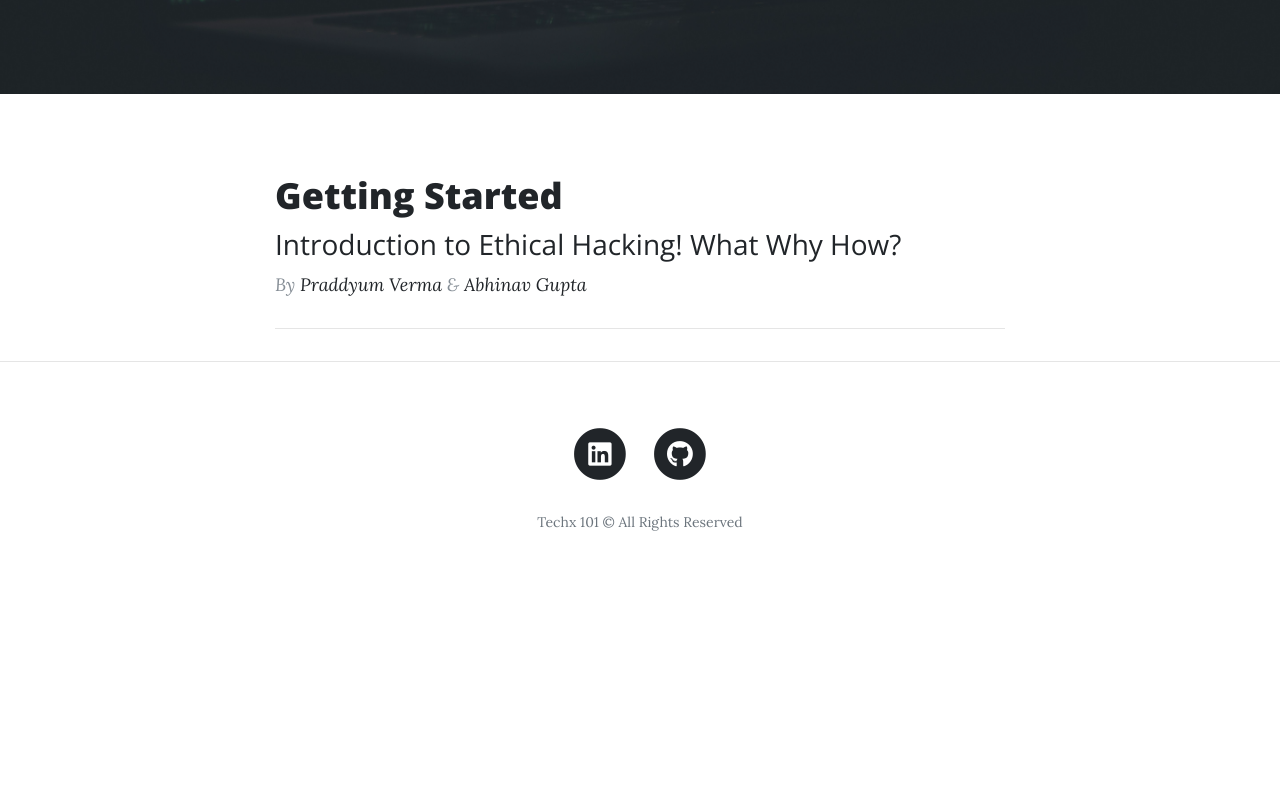
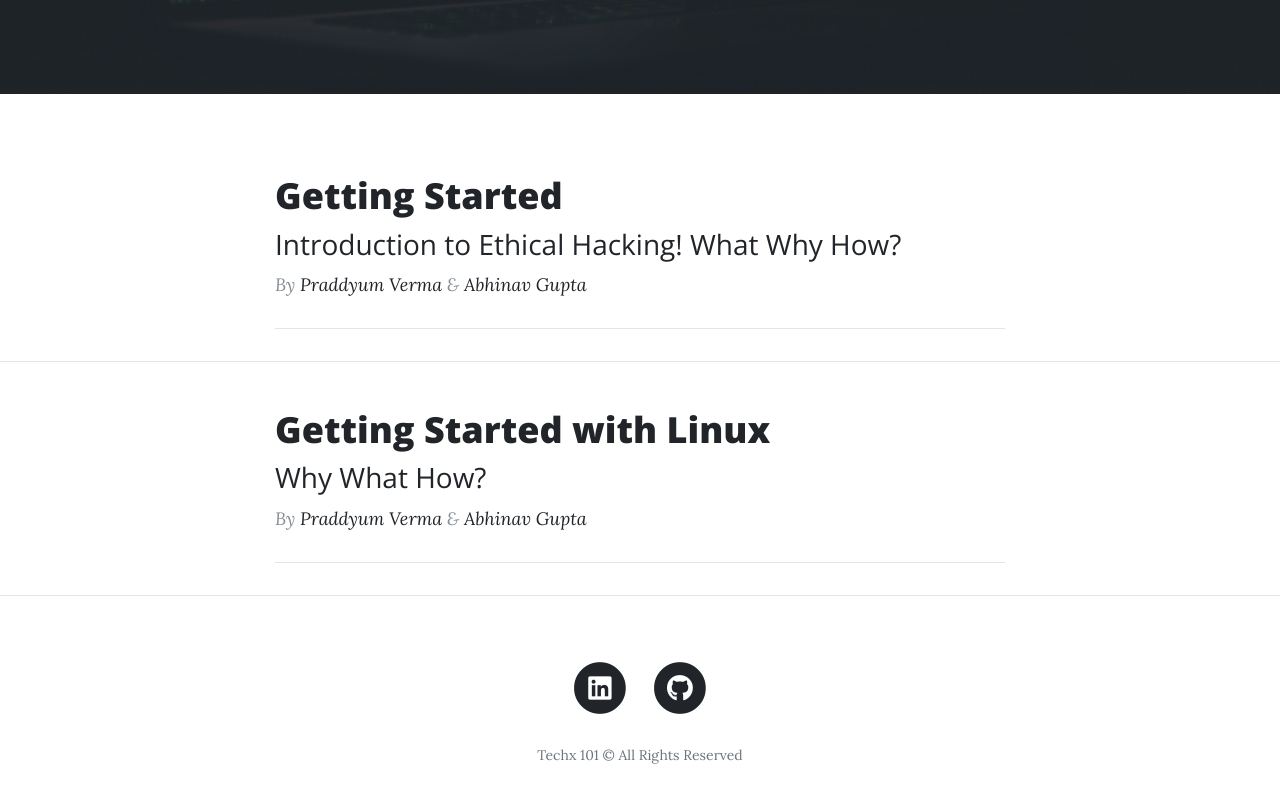
Before and after one commit to anugrahpaul2000/techx, a website: page Ethical Hacking/Ethical_Hacking_Home.html in a window 1280 px wide. Shown: the part 438-1231 px from the top of the page. Before the commit the page ends 1036 px from the top, so only its background shows below. Drawn offline with nearby package versions, Linux system fonts and the light colour scheme.

Commit message:
Update Ethical_Hacking_Home.html
Added link for linux

```diff
--- a/Ethical Hacking/Ethical_Hacking_Home.html
+++ b/Ethical Hacking/Ethical_Hacking_Home.html
@@ -123,6 +123,62 @@
 
   <hr>
 
+<div class="container">
+    <div class="row">
+      <div class="col-lg-8 col-md-10 mx-auto">
+        <div class="post-preview">
+          <a href="Getting_Started2.html">
+            <h2 class="post-title">
+              Getting Started with Linux
+            </h2>
+            <h3 class="post-subtitle">
+                Why What How?
+            </h3>
+          </a>
+          <p class="post-meta">By
+            <a href="https://www.linkedin.com/in/praddyum/">Praddyum Verma</a> & <a href="https://www.linkedin.com/in/abhinav-g-5503b1a8">Abhinav Gupta</a><!--ADD LINKEDIN PROFILE LINKS-->
+        </p>
+        </div>
+        <hr>
+        <!--<div class="post-preview">
+            <a href="Getting_Started.html">
+              <h2 class="post-title">
+                Getting Started
+              </h2>
+              <h3 class="post-subtitle">
+                  Introduction to Ethical Hacking! What Why How?
+              </h3>
+            </a>
+            <p class="post-meta">By
+              <a href="https://www.linkedin.com/in/praddyum/">Praddyum Verma</a> & <a href="https://www.linkedin.com/in/abhinav-g-5503b1a8">Abhinav Gupta</a><!--ADD LINKEDIN PROFILE LINKS-->
+          <!--</p>
+          </div>
+        <hr>
+        <div class="post-preview">
+            <a href="Getting_Started.html">
+              <h2 class="post-title">
+                Getting Started
+              </h2>
+              <h3 class="post-subtitle">
+                  Introduction to Ethical Hacking! What Why How?
+              </h3>
+            </a>
+            <p class="post-meta">By
+              <a href="https://www.linkedin.com/in/praddyum/">Praddyum Verma</a> & <a href="https://www.linkedin.com/in/abhinav-g-5503b1a8">Abhinav Gupta</a><!--ADD LINKEDIN PROFILE LINKS-->
+         <!-- </p>
+          </div>
+        <hr>-->
+        <!-- Pager --><!--
+        <div class="clearfix">
+          <a class="btn btn-primary float-right" href="#">Older Posts &rarr;</a>
+        </div>-->
+      </div>
+    </div>
+  </div>
+
+  <hr>
+
+
   <!-- Footer -->
   <footer>
     <div class="container">
```
